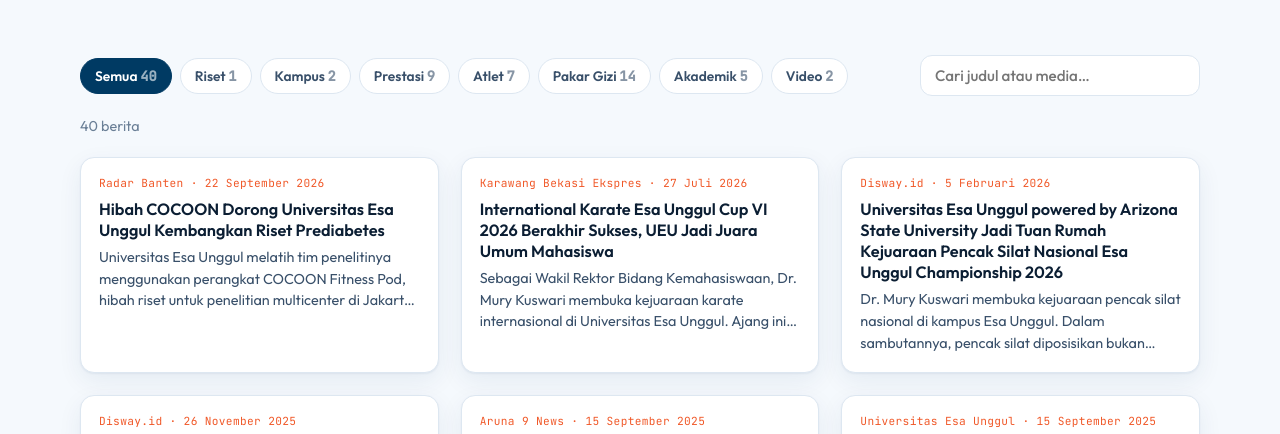
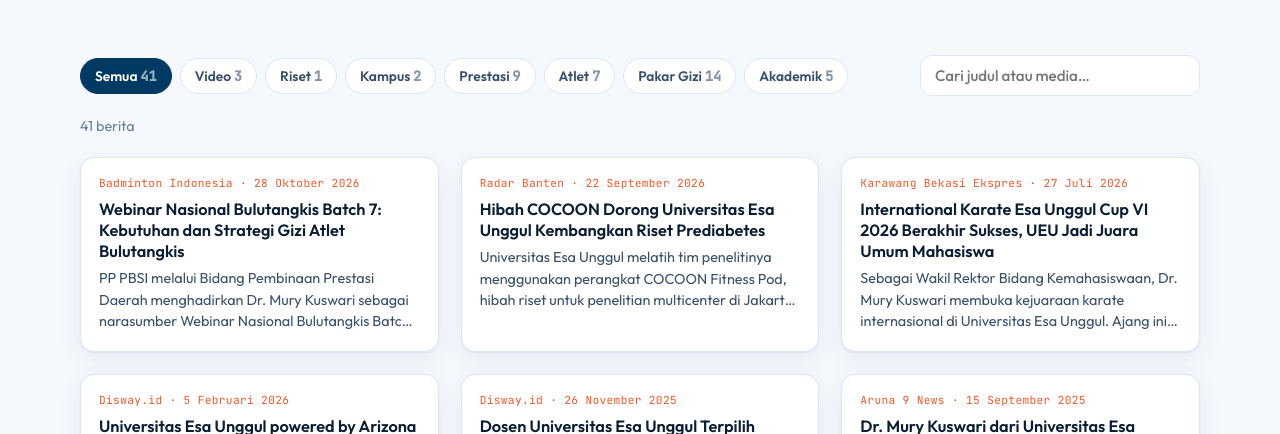
Before and after one commit to murykuswari/murykuswari.com, a plain HTML site: page berita.html in a window 1280 px wide. Shown: the part 315-749 px from the top of the page. Drawn offline with Linux system fonts and the light colour scheme; grey boxes are pictures that could not be loaded.

Commit message:
Tambah video webinar PBSI ke berita
Co-Authored-By: Claude Opus 5.5 <noreply@anthropic.com>

```diff
--- a/berita.html
+++ b/berita.html
@@ -40,7 +40,7 @@
   <footer id="site-footer"></footer>
 
   <script src="config.js"></script>
-  <script src="data/berita.js?v=2026l"></script>
+  <script src="data/berita.js?v=2026m"></script>
   <script src="assets/js/main.js?v=2026j"></script>
   <script src="assets/js/berita.js?v=2026l"></script>
 </body>
--- a/data/berita.js
+++ b/data/berita.js
@@ -8,6 +8,9 @@
  * Entri "LinkedIn Mury Kuswari" ditulis dari unggahan pribadi; fotonya disimpan di assets/img/berita/.
  */
 window.BERITA = [
+  { tanggal: "2026-10-28", media: "Badminton Indonesia", kategori: "Video", video: true, judul: "Webinar Nasional Bulutangkis Batch 7: Kebutuhan dan Strategi Gizi Atlet Bulutangkis", url: "https://www.youtube.com/watch?v=fNOrXr43n6Y", gambar: "https://i.ytimg.com/vi/fNOrXr43n6Y/maxresdefault.jpg",
+    ringkasan: "PP PBSI melalui Bidang Pembinaan Prestasi Daerah menghadirkan Dr. Mury Kuswari sebagai narasumber Webinar Nasional Bulutangkis Batch 7, dengan tema kebutuhan dan strategi gizi atlet bulutangkis.",
+    poin: ["Diselenggarakan PP PBSI", "Tampil sebagai narasumber", "Tayangan siaran langsung sekitar 2,5 jam"] },
   { tanggal: "2025-09-07", media: "LinkedIn Mury Kuswari", kategori: "Atlet", tombol: "Lihat unggahan di LinkedIn", judul: "Periodisasi Gizi Jangka Panjang untuk Atlet Elite Taekwondo Indonesia", url: "https://www.linkedin.com/posts/murykuswari_nutrition-periodization-program-has-been-ugcPost-7370593121526743040-U8Cw/", gambar: "assets/img/berita/li-taekwondo-sea-games-2025.jpg",
     ringkasan: "Program pendampingan gizi jangka panjang bagi atlet elite taekwondo Indonesia terus berjalan untuk persiapan SEA Games 2025 di Thailand. Atlet dibantu mencapai target timbang badan jauh sebelum kompetisi, sambil menjaga asupan dan pemulihan di tengah latihan intensif.",
     poin: ["Berjalan sejak 2019 bersama Nazhif Gifari dan tim performa", "Periodisasi gizi berbasis bukti", "Target timbang badan tercapai jauh sebelum laga"] },
```
Also changed, not shown: index.html (+1 -1 lines).
